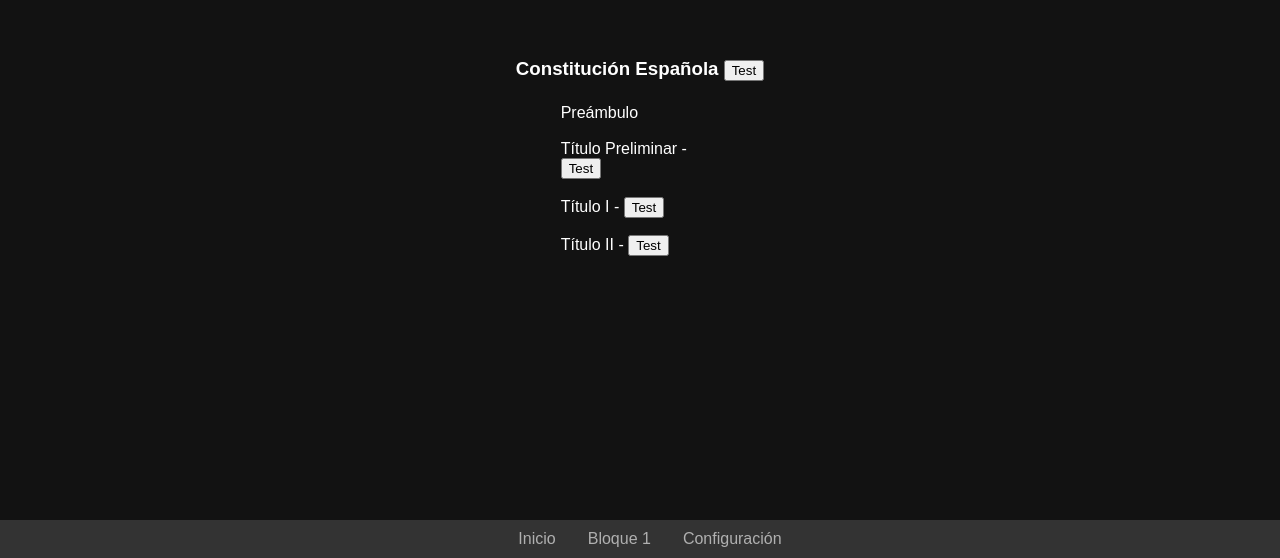
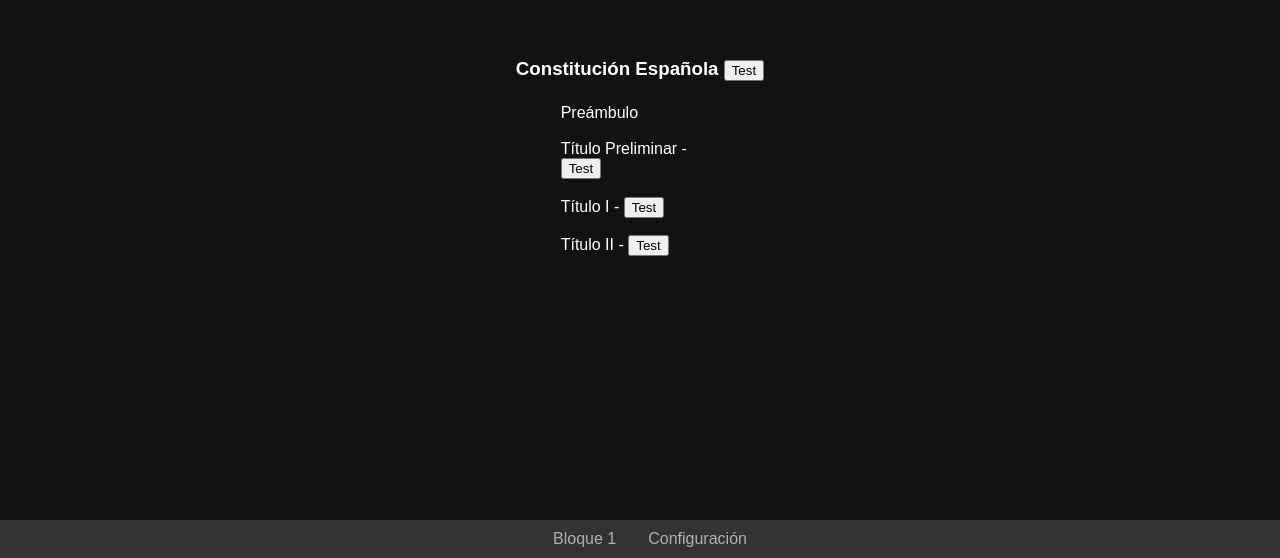
Before and after one commit to JorgeGolo/testconst, a React (Create React App) app: page / in a window 1280 px wide. Shown: the part 242-800 px from the top of the page. Built offline with nearby package versions, Linux system fonts and the light colour scheme.

Commit message:
new home

```diff
--- a/src/Nav.js
+++ b/src/Nav.js
@@ -6,8 +6,7 @@ const Nav = () => {
     return (
 
       <nav className="nav">
-        <Link to="/">Inicio</Link>
-        <Link to="/temas">Bloque 1</Link>
+        <Link to="/">Bloque 1</Link>
         <Link to="/config">Configuración</Link>
 
       </nav>
```
